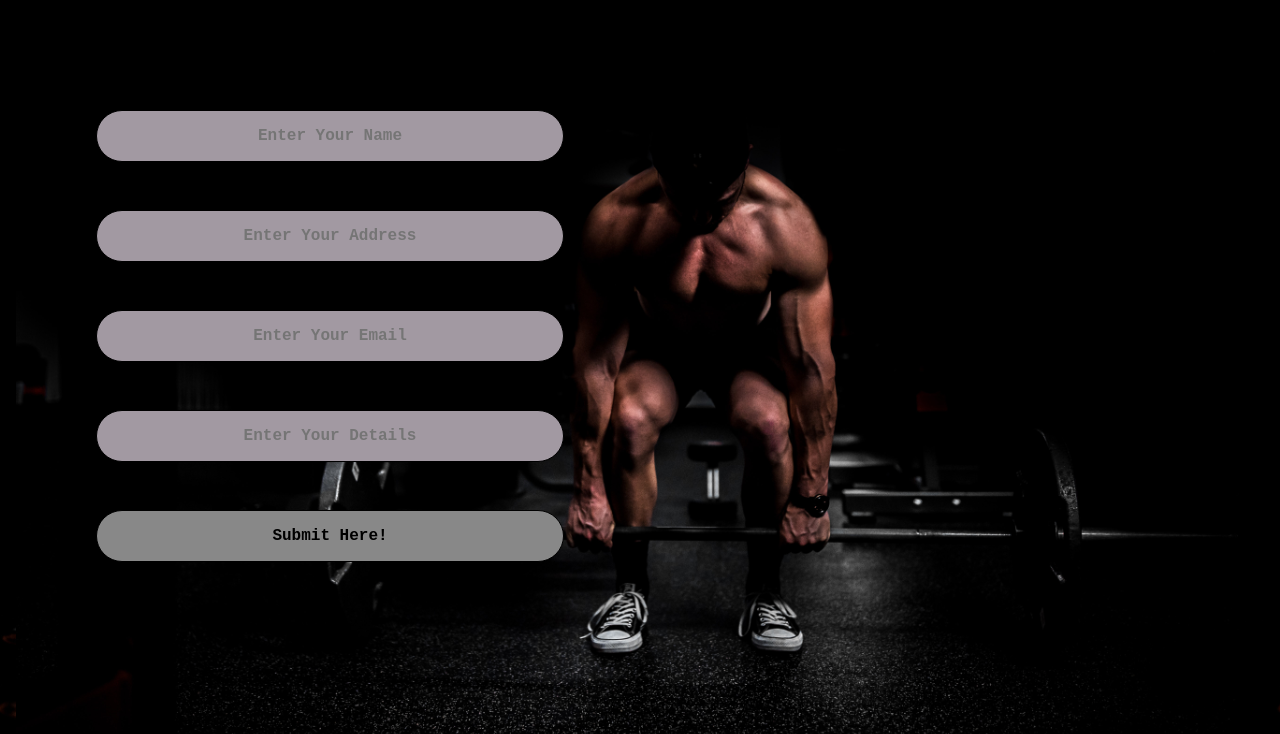
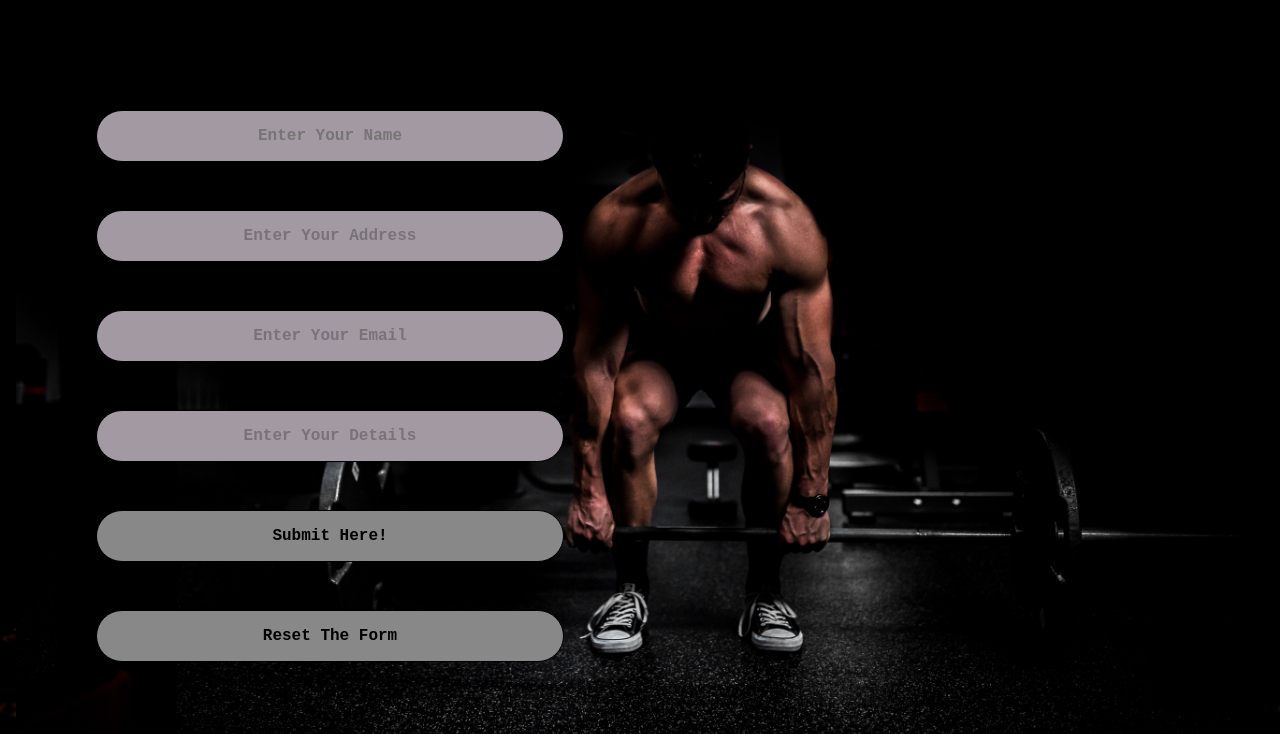
Before and after one commit to PavanYadav196/LetsLearn, a plain HTML site: page Web-Devlopment/Project/pro.html in a window 1280 px wide. Shown: the part 66-800 px from the top of the page. Drawn offline with Linux system fonts and the light colour scheme.

Commit message:
Adding the landing the page

```diff
--- a/Web-Devlopment/Project/pro.css
+++ b/Web-Devlopment/Project/pro.css
@@ -45,7 +45,7 @@ article {
   /* border: 2px solid red; */
 }
 
-.form {
+form {
   /* border: 2px solid red; */
   display: grid;
   grid-template-rows: repeat(4, 1fr);
@@ -70,10 +70,10 @@ input[placeholder] {
   font-size: 1rem;
   text-align: center;
   font-weight: bold;
-  font-family: 'Courier New', Courier, monospace;
+  font-family: "Courier New", Courier, monospace;
 }
 
-input:focus{
+input:focus {
   border: 5px double red;
 }
 
@@ -85,5 +85,5 @@ button {
   font-size: 1rem;
   border: 1px solid black;
   background-color: #888;
-  font-family: 'Courier New', Courier, monospace;
+  font-family: "Courier New", Courier, monospace;
 }
--- a/Web-Devlopment/Project/pro.html
+++ b/Web-Devlopment/Project/pro.html
@@ -19,14 +19,16 @@
       </ul>
     </nav>
   </header>
+
   <article>
-    <form action="#" class="form">
+    <form action="#">
       <input type="text" placeholder="Enter Your Name">
       <input type="text" placeholder="Enter Your Address">
       <input type="text" placeholder="Enter Your Email">
       <input type="text" placeholder="Enter Your Details">
       <button type="submit">Submit Here!</button>
-   </form>
+      <button type="reset">Reset The Form</button>
+    </form>
   </article>
 </body>
 
```
